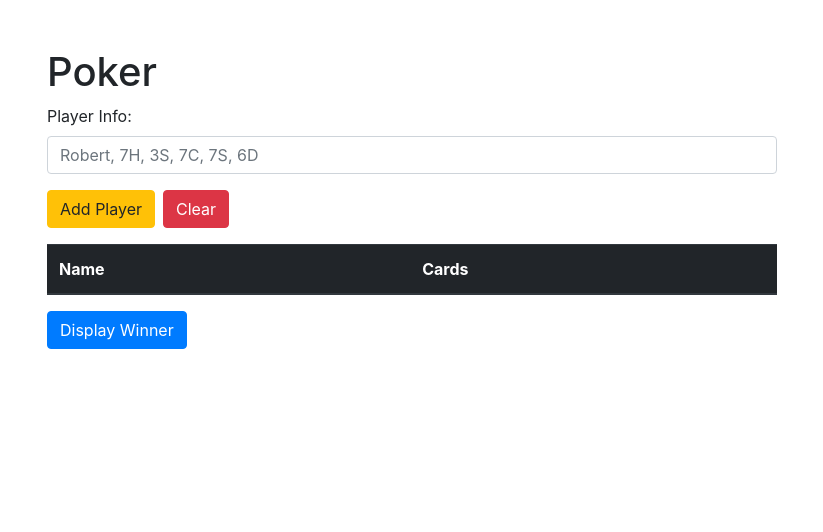
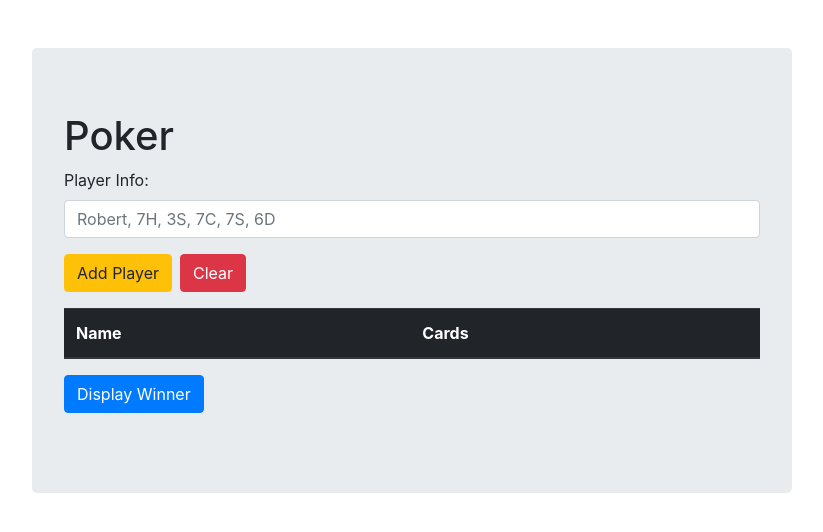
Before and after one commit to reda-bouamira/poker, an Angular app: page / in a window 1280 px wide. Shown: the top 532 px of the page, without its empty margins (228-1051 px from the left). Built offline with nearby package versions, Linux system fonts and the light colour scheme.

Commit message:
html modification

```diff
--- a/src/app/app.component.html
+++ b/src/app/app.component.html
@@ -1,7 +1,6 @@
 <div class="container py-5 my-0">
   <div class="row justify-content-center">
-
-    <div class="col-8">
+    <div class="col-8 jumbotron">
       <h1>{{ title }}</h1>
         <div class="form-group">
           <label for="player_info">Player Info:</label>
```
